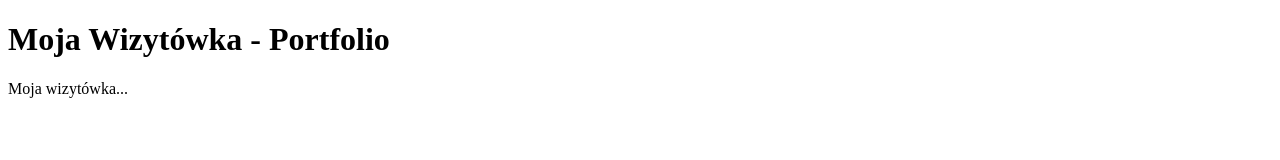
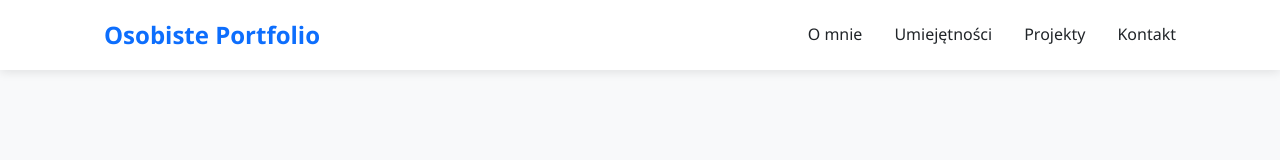
Before and after one commit to ndominik456-dd/ndominik456-dd.github.io, a plain HTML site: page index.html in a window 1280 px wide. Drawn offline with Linux system fonts and the light colour scheme.

Commit message:
feat: dodanie naglowka i menu

```diff
--- a/index.html
+++ b/index.html
@@ -1,12 +1,25 @@
 <!DOCTYPE html>
 <html lang="pl">
 <head>
- <meta charset="UTF-8">
- <title>Moja Wizytówka</title>
- <link rel="stylesheet" href="style.css">
+    <meta charset="UTF-8">
+    <meta name="viewport" content="width=device-width, initial-scale=1.0">
+    <title>Moje Portfolio IT</title>
+    <link rel="stylesheet" href="style.css">
 </head>
 <body>
- <header><h1>Moja Wizytówka - Portfolio</h1></header>
- <main>Moja wizytówka...</main>
+    <header>
+        <nav>
+            <div class="logo">Osobiste Portfolio</div>
+            <ul class="nav-links">
+                <li><a href="#omnie">O mnie</a></li>
+                <li><a href="#umiejetnosci">Umiejętności</a></li>
+                <li><a href="#projekty">Projekty</a></li>
+                <li><a href="#kontakt">Kontakt</a></li>
+            </ul>
+        </nav>
+    </header>
+
+    <main>
+        </main>
 </body>
 </html>
--- /dev/null
+++ b/style.css
@@ -0,0 +1,72 @@
+/* style.css */
+:root {
+    --bg-color: #f8f9fa;
+    --text-color: #212529;
+    --accent-color: #0d6efd;
+}
+
+* {
+    margin: 0;
+    padding: 0;
+    box-sizing: border-box;
+    font-family: 'Segoe UI', system-ui, sans-serif;
+}
+
+body {
+    background-color: var(--bg-color);
+    color: var(--text-color);
+    line-height: 1.6;
+}
+
+header {
+    background-color: #ffffff;
+    box-shadow: 0 2px 10px rgba(0,0,0,0.1);
+    position: sticky;
+    top: 0;
+    z-index: 100;
+}
+
+nav {
+    display: flex;
+    justify-content: space-between;
+    align-items: center;
+    padding: 1rem 5%;
+    max-width: 1200px;
+    margin: 0 auto;
+}
+
+.logo {
+    font-size: 1.5rem;
+    font-weight: bold;
+    color: var(--accent-color);
+}
+
+.nav-links {
+    list-style: none;
+    display: flex;
+    gap: 2rem;
+}
+
+.nav-links a {
+    text-decoration: none;
+    color: var(--text-color);
+    font-weight: 500;
+    transition: color 0.3s;
+}
+
+.nav-links a:hover {
+    color: var(--accent-color);
+}
+
+section {
+    padding: 5rem 5%;
+    max-width: 1200px;
+    margin: 0 auto;
+}
+
+section h2 {
+    margin-bottom: 2rem;
+    font-size: 2rem;
+    border-bottom: 2px solid var(--accent-color);
+    display: inline-block;
+}
```
